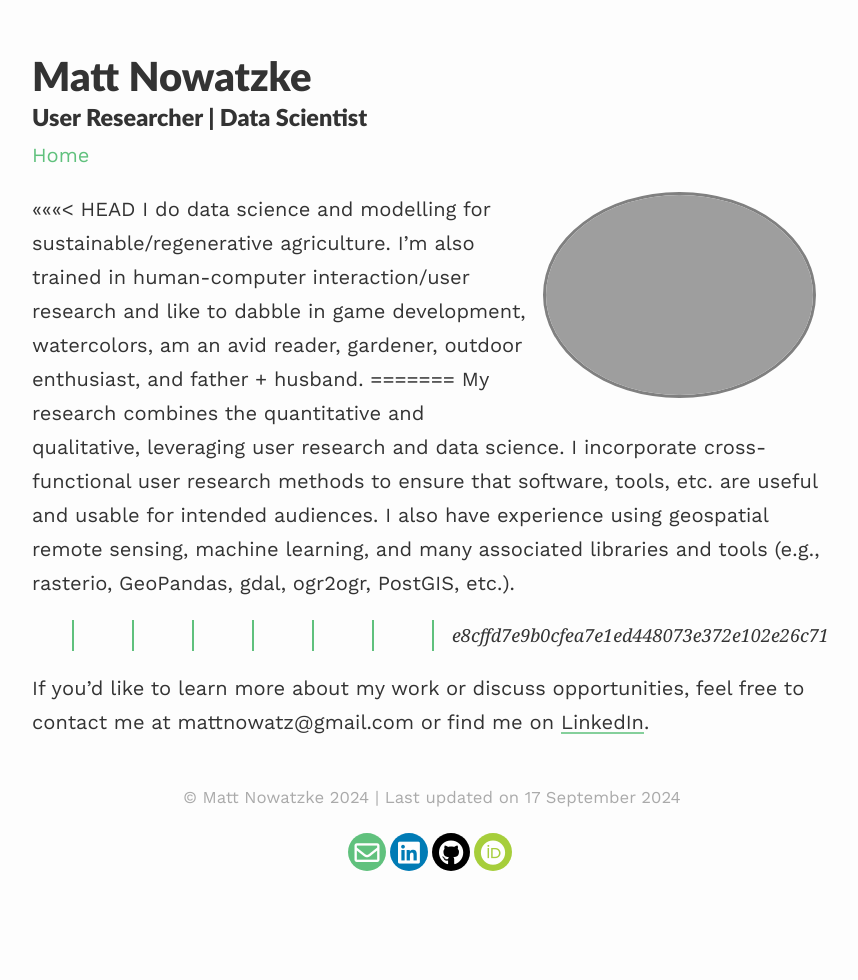
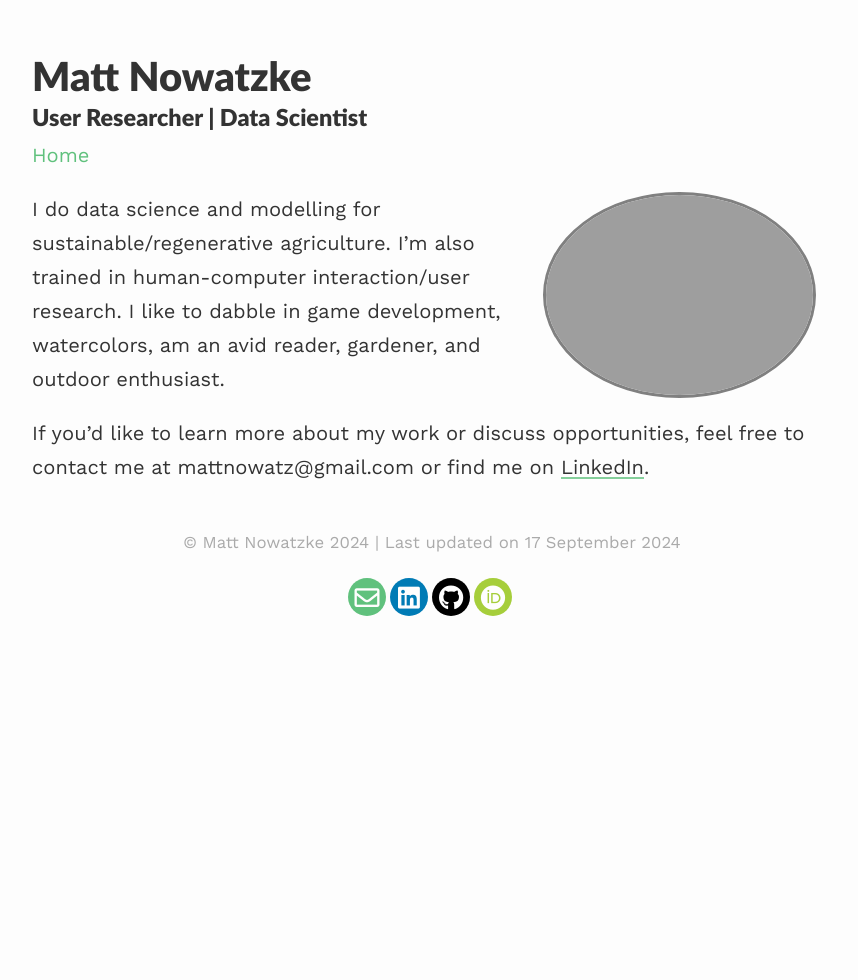
Before and after one commit to mnowatzke/mnowatzke.github.io, a Jekyll site: the page built from index.md, in a window 1280 px wide. Shown: the whole page, without its empty margins (208-1066 px from the left). Built offline with Jekyll 4.4.1, drawn with Linux system fonts in a browser that asks for light colours; nearby versions of some CDN libraries.

Commit message:
clean up

```diff
--- a/index.md
+++ b/index.md
@@ -7,10 +7,6 @@ profile:
 published: true
 ---
 
-<<<<<<< HEAD
-I do data science and modelling for sustainable/regenerative agriculture. I'm also trained in human-computer interaction/user research and like to dabble in game development, watercolors, am an avid reader, gardener, outdoor enthusiast, and father + husband.
-=======
-My research combines the quantitative and qualitative, leveraging user research and data science. I incorporate cross-functional user research methods to ensure that software, tools, etc. are useful and usable for intended audiences. I also have experience using geospatial remote sensing, machine learning, and many associated libraries and tools (e.g., rasterio, GeoPandas, gdal, ogr2ogr, PostGIS, etc.).
->>>>>>> e8cffd7e9b0cfea7e1ed448073e372e102e26c71
+I do data science and modelling for sustainable/regenerative agriculture. I'm also trained in human-computer interaction/user research. I like to dabble in game development, watercolors, am an avid reader, gardener, and outdoor enthusiast.
 
 If you'd like to learn more about my work or discuss opportunities, feel free to contact me at mattnowatz@gmail.com or find me on [LinkedIn](https://www.linkedin.com/in/mattnowatzke/).
```
